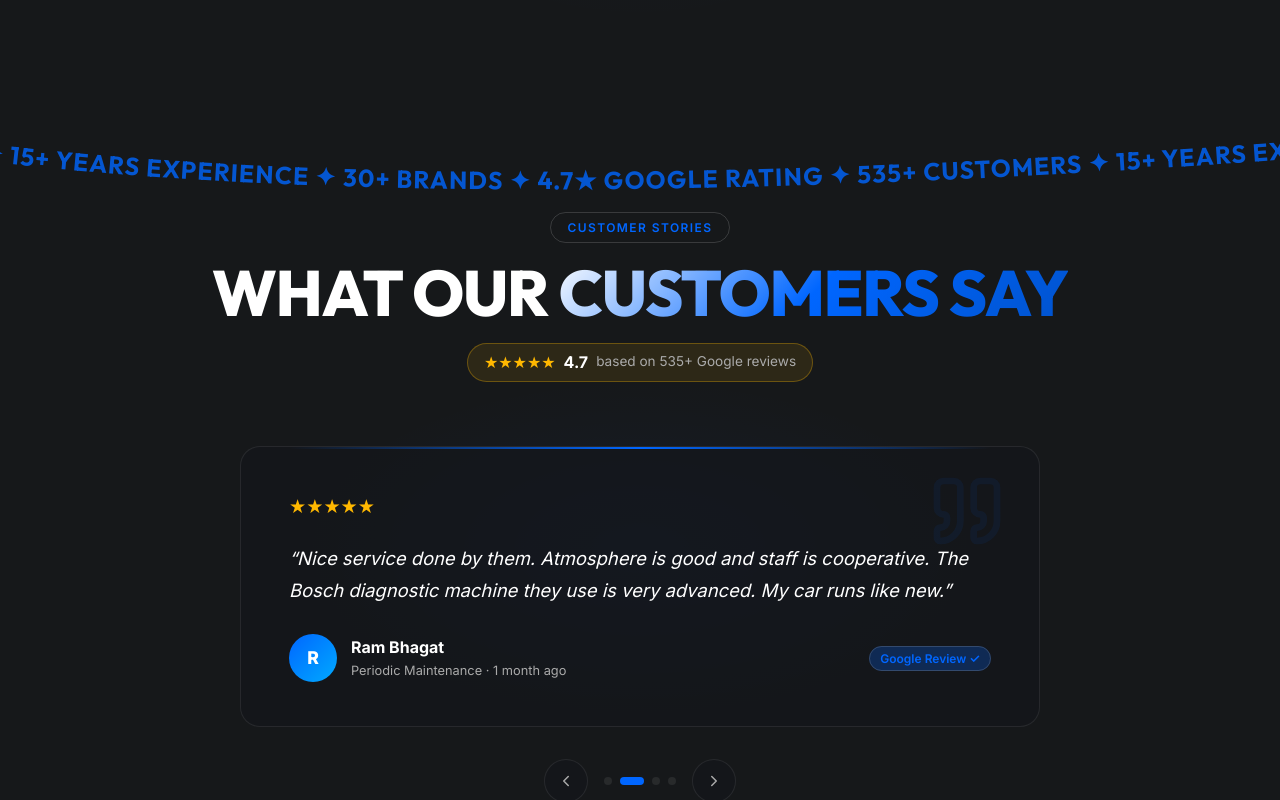
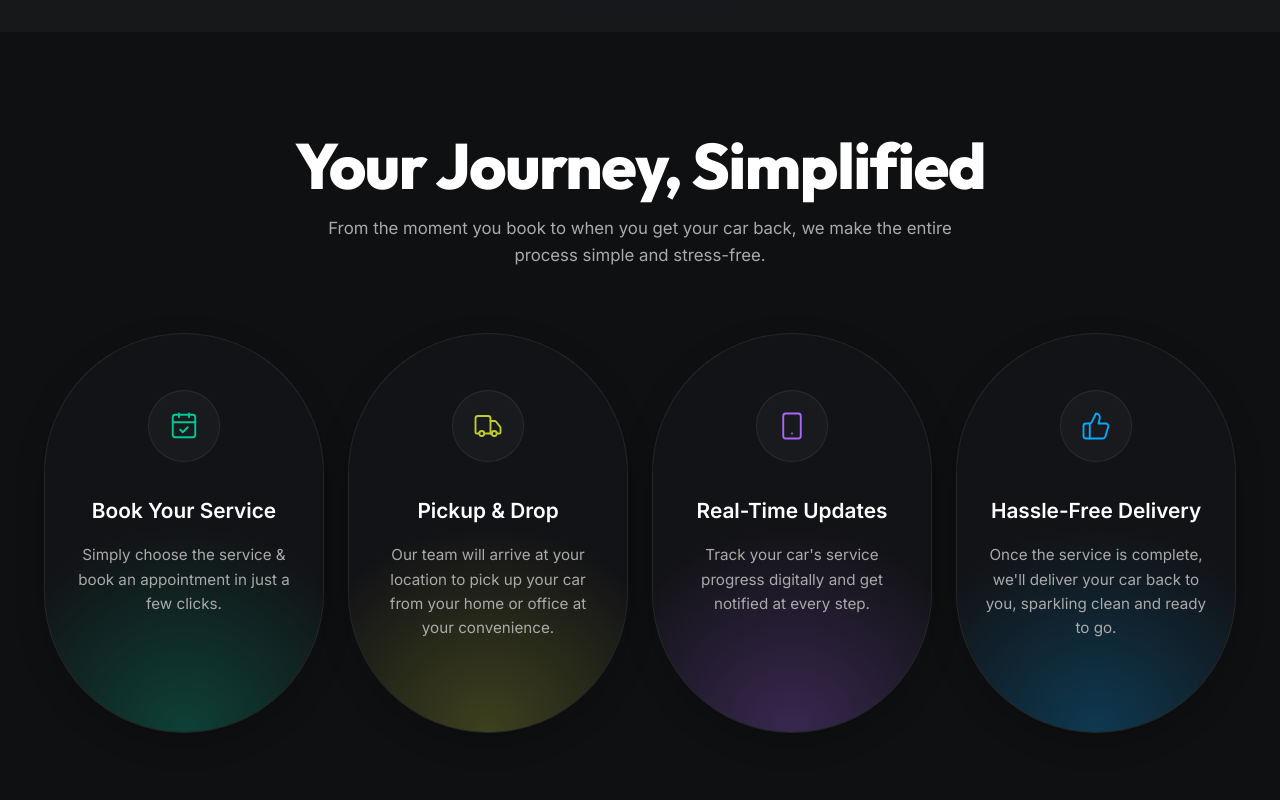
Before and after one commit to krshhh6/SSI, a Next.js app: page / in a window 1280 px wide. Shown: the part 1780-2580 px from the top of the page. Built offline with nearby package versions, Linux system fonts and the light colour scheme; no server answers; the database is empty.

Commit message:
feat: add Your Journey Simplified section

```diff
--- a/src/app/page.tsx
+++ b/src/app/page.tsx
@@ -1,6 +1,7 @@
 import Navbar from "@/components/Navbar";
 import Hero from "@/components/Hero";
 import Services from "@/components/Services";
+import Journey from "@/components/Journey";
 import Reviews from "@/components/Reviews";
 import Contact from "@/components/Contact";
 import Footer from "@/components/Footer";
@@ -13,6 +14,7 @@
       <main>
         <Hero />
         <Services />
+        <Journey />
         <Reviews />
         <Contact />
       </main>
--- /dev/null
+++ b/src/components/Journey.tsx
@@ -0,0 +1,123 @@
+"use client";
+import { motion } from "framer-motion";
+import { CalendarCheck, Truck, Smartphone, ThumbsUp } from "lucide-react";
+
+const STEPS = [
+  {
+    icon: CalendarCheck,
+    title: "Book Your Service",
+    desc: "Simply choose the service & book an appointment in just a few clicks.",
+    color: "#00C896",
+  },
+  {
+    icon: Truck,
+    title: "Pickup & Drop",
+    desc: "Our team will arrive at your location to pick up your car from your home or office at your convenience.",
+    color: "#C0CA33",
+  },
+  {
+    icon: Smartphone,
+    title: "Real-Time Updates",
+    desc: "Track your car's service progress digitally and get notified at every step.",
+    color: "#AA66FF",
+  },
+  {
+    icon: ThumbsUp,
+    title: "Hassle-Free Delivery",
+    desc: "Once the service is complete, we'll deliver your car back to you, sparkling clean and ready to go.",
+    color: "#00AAFF",
+  }
+];
+
+export default function Journey() {
+  return (
+    <section className="section-padding" style={{ background: "var(--bg)", position: "relative", overflow: "hidden" }}>
+      <div className="container" style={{ position: "relative", zIndex: 1 }}>
+        <motion.div
+          initial={{ opacity: 0, y: 40 }}
+          whileInView={{ opacity: 1, y: 0 }}
+          viewport={{ once: true, margin: "-60px" }}
+          transition={{ duration: 0.7 }}
+          style={{ textAlign: "center", marginBottom: 64 }}
+        >
+          <h2 className="display-lg" style={{ marginBottom: 16 }}>
+            Your Journey, Simplified
+          </h2>
+          <p style={{ color: "var(--text-secondary)", maxWidth: 650, margin: "0 auto", fontSize: "1.05rem", lineHeight: 1.6 }}>
+            From the moment you book to when you get your car back, we make the entire process simple and stress-free.
+          </p>
+        </motion.div>
+
+        <div style={{
+          display: "flex",
+          flexWrap: "wrap",
+          gap: 24,
+          justifyContent: "center",
+        }}>
+          {STEPS.map((step, i) => (
+            <motion.div
+              key={step.title}
+              initial={{ opacity: 0, y: 30 }}
+              whileInView={{ opacity: 1, y: 0 }}
+              viewport={{ once: true, margin: "-40px" }}
+              transition={{ duration: 0.5, delay: i * 0.1 }}
+              style={{
+                width: 280,
+                minHeight: 400,
+                borderRadius: 140,
+                background: "var(--card)",
+                border: "1px solid var(--border)",
+                position: "relative",
+                overflow: "hidden",
+                display: "flex",
+                flexDirection: "column",
+                alignItems: "center",
+                padding: "56px 24px",
+                textAlign: "center",
+                boxShadow: "0 10px 30px rgba(0,0,0,0.2)",
+              }}
+            >
+              {/* Bottom Gradient Glow */}
+              <div style={{
+                position: "absolute",
+                bottom: 0,
+                left: 0,
+                right: 0,
+                height: "65%",
+                background: `radial-gradient(circle at center bottom, ${step.color}50 0%, transparent 70%)`,
+                opacity: 0.8,
+                pointerEvents: "none",
+              }} />
+
+              {/* Icon Circle */}
+              <div style={{
+                width: 72,
+                height: 72,
+                borderRadius: "50%",
+                background: "rgba(255,255,255,0.03)",
+                border: "1px solid rgba(255,255,255,0.08)",
+                display: "flex",
+                alignItems: "center",
+                justifyContent: "center",
+                marginBottom: 32,
+                color: step.color,
+                position: "relative",
+                zIndex: 2,
+              }}>
+                <step.icon size={30} strokeWidth={1.5} />
+              </div>
+
+              <h3 style={{ fontSize: "1.3rem", fontWeight: 600, marginBottom: 16, position: "relative", zIndex: 2 }}>
+                {step.title}
+              </h3>
+
+              <p style={{ color: "var(--text-secondary)", fontSize: "0.95rem", lineHeight: 1.6, position: "relative", zIndex: 2 }}>
+                {step.desc}
+              </p>
+            </motion.div>
+          ))}
+        </div>
+      </div>
+    </section>
+  );
+}
```
